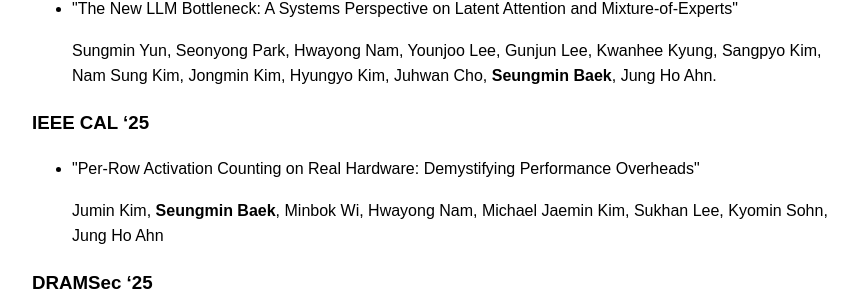
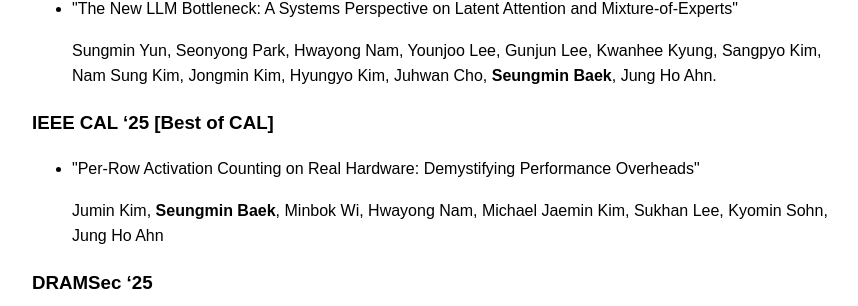
Before and after one commit to bsm1244/bsm1244.github.io, a Jekyll site: the page built from index.md, in a window 1280 px wide and 900 px high, scrolled down 1981 px. Shown: the part 148-454 px from the top of the window, without its empty margins (208-1066 px from the left). Built offline with Jekyll 4.4.1, drawn with Linux system fonts in a browser that asks for light colours.

Commit message:
BoC & AE

```diff
--- a/index.md
+++ b/index.md
@@ -72,7 +72,7 @@ Sep. 2021 - Jun. 2022
 
   Sungmin Yun, Seonyong Park, Hwayong Nam, Younjoo Lee, Gunjun Lee, Kwanhee Kyung, Sangpyo Kim, Nam Sung Kim, Jongmin Kim, Hyungyo Kim, Juhwan Cho, **Seungmin Baek**, Jung Ho Ahn.
 
-### IEEE CAL '25
+### IEEE CAL '25 [Best of CAL]
 - \"Per-Row Activation Counting on Real Hardware: Demystifying Performance Overheads\"
 
   Jumin Kim, **Seungmin Baek**, Minbok Wi, Hwayong Nam, Michael Jaemin Kim, Sukhan Lee, Kyomin Sohn, Jung Ho Ahn
```
